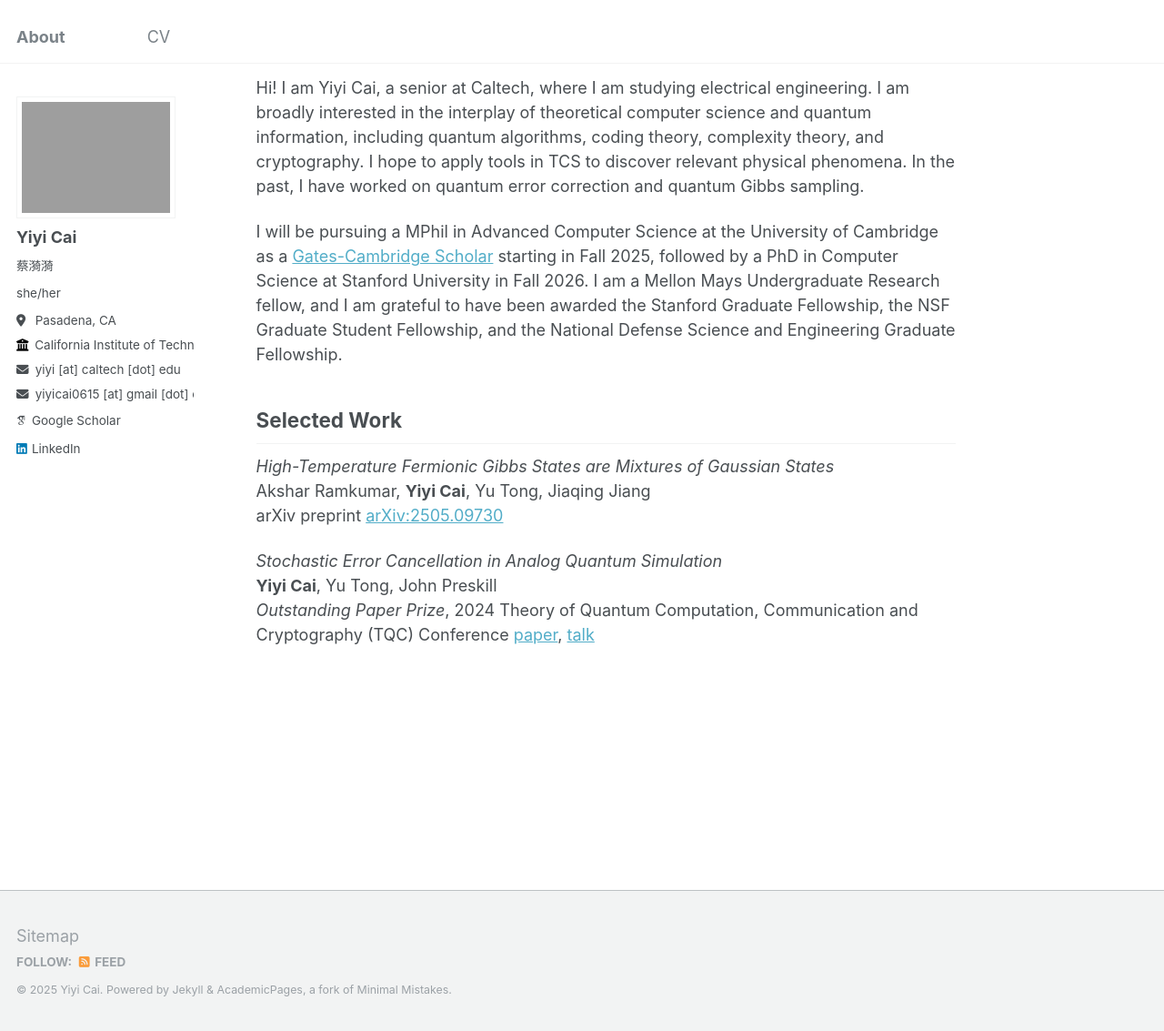
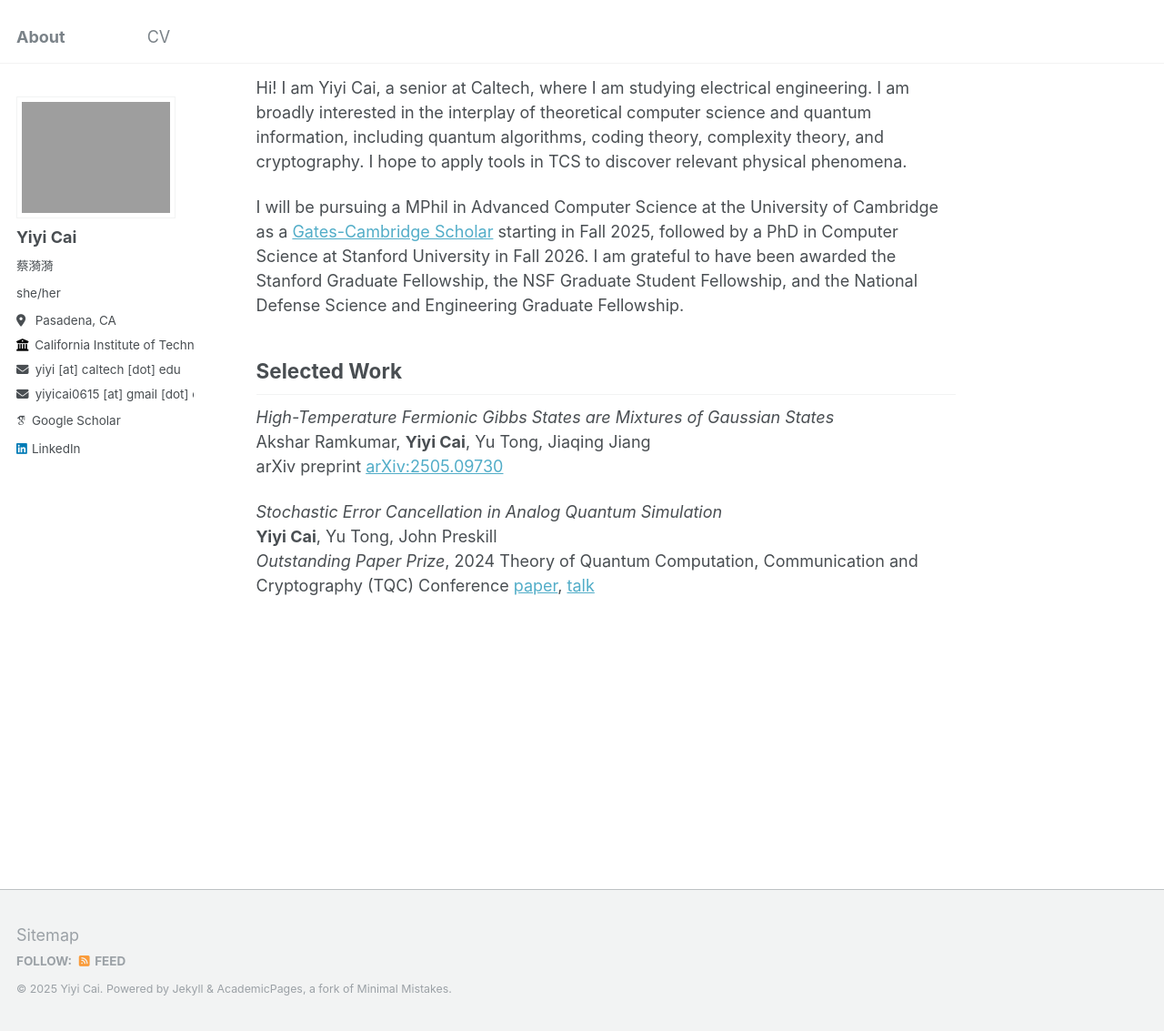
Before and after one commit to Yiyi-Cai/yiyi-cai.github.io, a Jekyll site: the page built from _pages/about.md, in a window 1280 px wide and 1133 px high. Shown: the whole window at 91% size. Built offline with Jekyll 4.4.1, drawn with Linux system fonts in a browser that asks for light colours; some web fonts are replaced.

Commit message:
Update about.md

```diff
--- a/_pages/about.md
+++ b/_pages/about.md
@@ -15,9 +15,9 @@ redirect_from:
 </style>
 
 ----------
-Hi! I am Yiyi Cai, a senior at Caltech, where I am studying electrical engineering. I am broadly interested in the interplay of theoretical computer science and quantum information, including quantum algorithms, coding theory, complexity theory, and cryptography. I hope to apply tools in TCS to discover relevant physical phenomena. In the past, I have worked on quantum error correction and quantum Gibbs sampling.
+Hi! I am Yiyi Cai, a senior at Caltech, where I am studying electrical engineering. I am broadly interested in the interplay of theoretical computer science and quantum information, including quantum algorithms, coding theory, complexity theory, and cryptography. I hope to apply tools in TCS to discover relevant physical phenomena.
 
-I will be pursuing a MPhil in Advanced Computer Science at the University of Cambridge as a [Gates-Cambridge Scholar](https://www.caltech.edu/about/news/yiyi_cai_gates_cambridge_scholarship) starting in Fall 2025, followed by a PhD in Computer Science at Stanford University in Fall 2026. I am a Mellon Mays Undergraduate Research fellow, and I am grateful to have been awarded the Stanford Graduate Fellowship, the NSF Graduate Student Fellowship, and the National Defense Science and Engineering Graduate Fellowship.
+I will be pursuing a MPhil in Advanced Computer Science at the University of Cambridge as a [Gates-Cambridge Scholar](https://www.caltech.edu/about/news/yiyi_cai_gates_cambridge_scholarship) starting in Fall 2025, followed by a PhD in Computer Science at Stanford University in Fall 2026. I am grateful to have been awarded the Stanford Graduate Fellowship, the NSF Graduate Student Fellowship, and the National Defense Science and Engineering Graduate Fellowship.
 
 
 Selected Work
```
